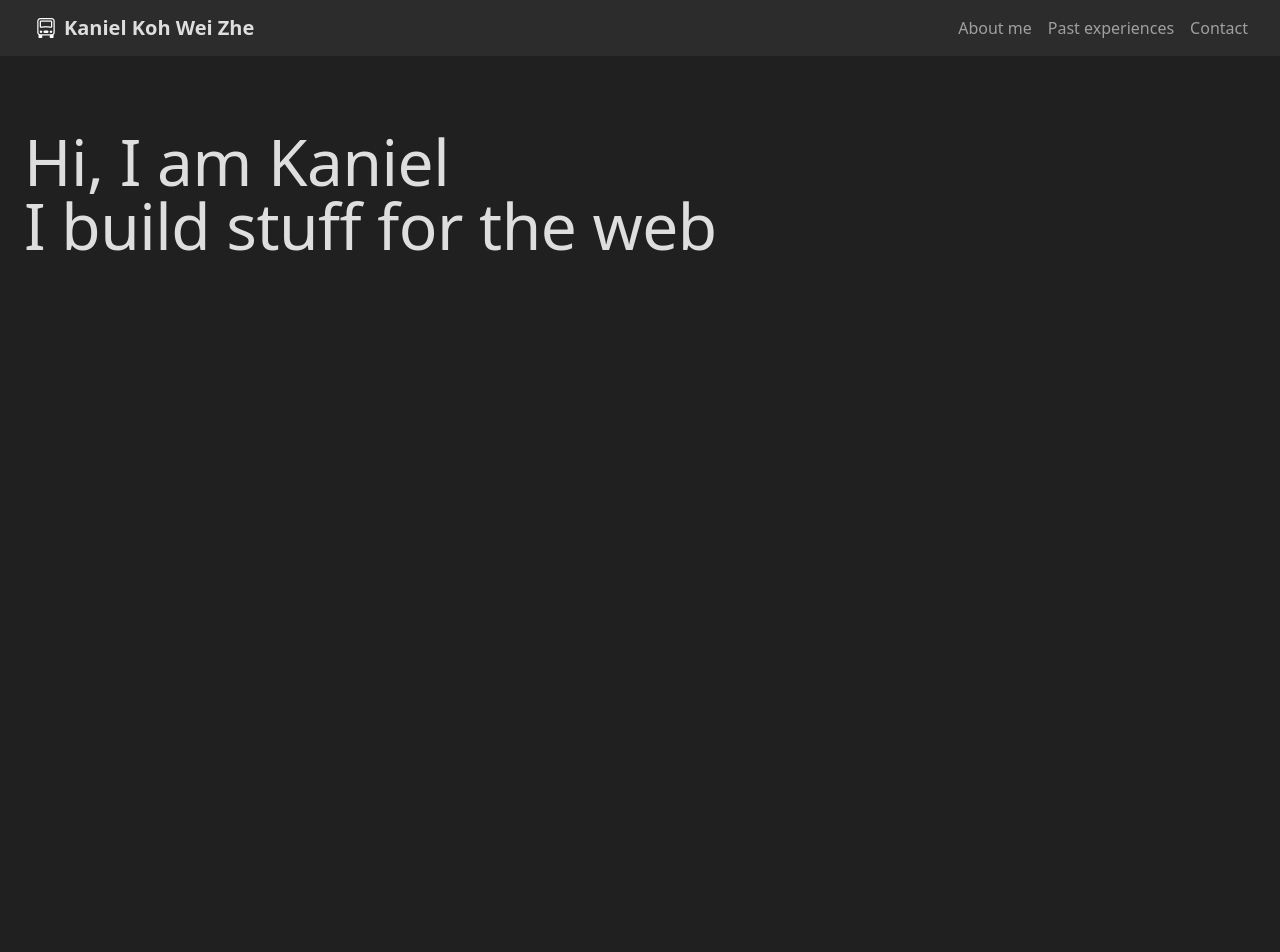
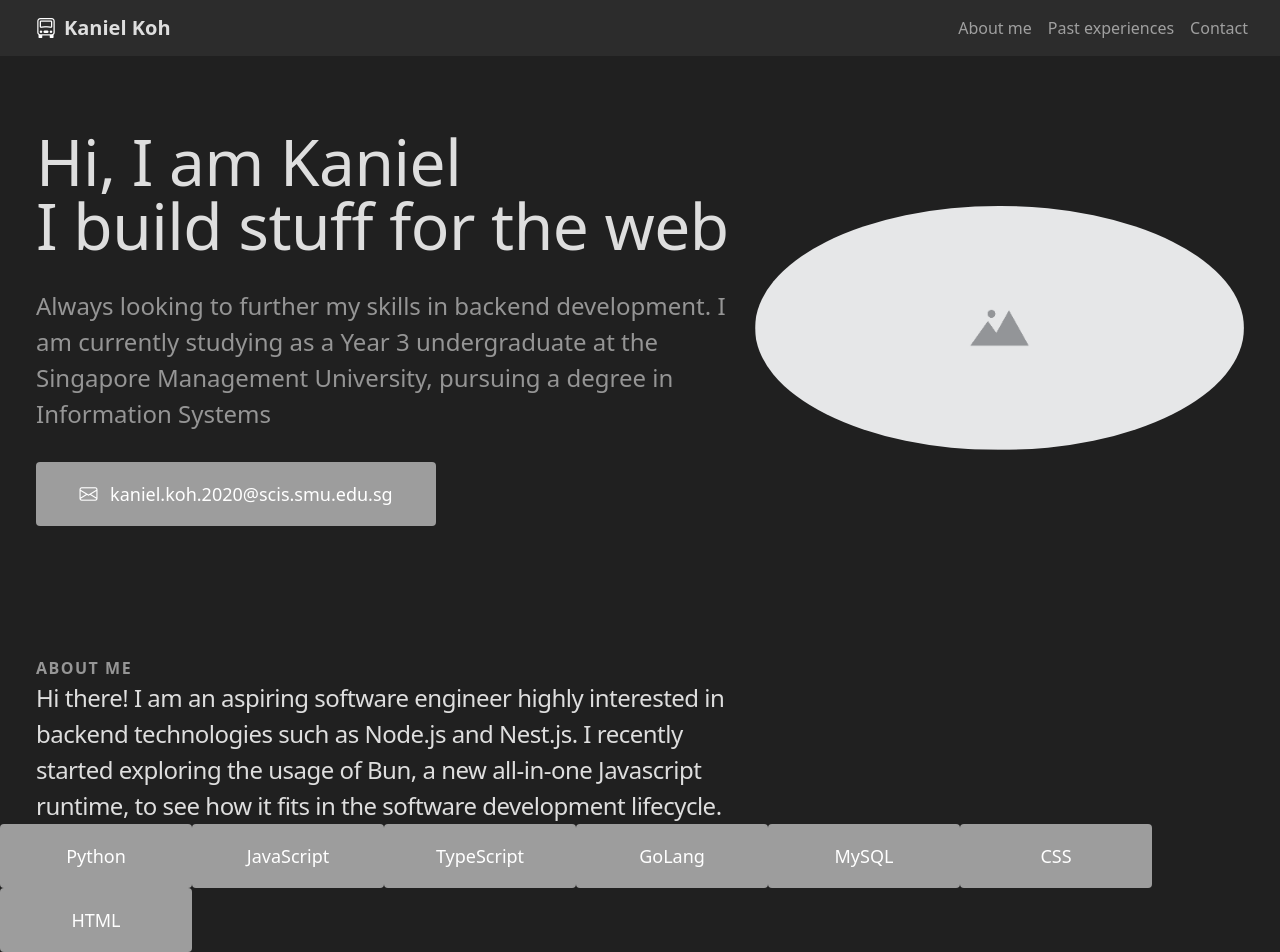
Before and after one commit to kaniel98/aboutme, a Vue app: page / in a window 1280 px wide. Before the commit the page ends 800 px from the top, so only its background shows below. Built offline with nearby package versions, Linux system fonts and the light colour scheme.

Commit message:
changes moar MOAR

```diff
--- a/src/App.vue
+++ b/src/App.vue
@@ -1,20 +1,28 @@
 <template>
-    <div class = "App">
+    <div class="App">
         <navigation-bar></navigation-bar>
-        <introduction-header></introduction-header>
+        <section id="introduction">
+            <introduction-header></introduction-header>
+            <about-me></about-me>
+        </section>
+        <language-buttons></language-buttons>
     </div>
 </template>
 
 <script lang="ts">
-import { defineComponent } from "vue";
-import NavigationBar from "./components/layouts/TheNavigationBar.vue";
-import IntroductionHeader from "./components/layouts/Introduction.vue";
+import { defineComponent } from 'vue';
+import NavigationBar from './components/layouts/TheNavigationBar.vue';
+import IntroductionHeader from './components/Introduction.vue';
+import AboutMe from './components/AboutMe.vue';
+import LanguageButtons from './components/layouts/LanguageButtons.vue';
 
 export default defineComponent({
-    name: "App",
+    name: 'App',
     components: {
-        "navigation-bar": NavigationBar,
-        "introduction-header": IntroductionHeader,
+        'navigation-bar': NavigationBar,
+        'introduction-header': IntroductionHeader,
+        'about-me': AboutMe,
+        'language-buttons': LanguageButtons,
     },
 });
 </script>
--- a/src/assets/global.css
+++ b/src/assets/global.css
@@ -1,4 +1,4 @@
-@import url("https://fonts.googleapis.com/css?family=Manrope");
+@import url('https://fonts.googleapis.com/css?family=Manrope');
 
 html {
     background-color: rgba(32, 32, 32, 1);
@@ -13,5 +13,9 @@ html {
 }
 
 .black-bg {
-    background-color: rgba(32, 32, 32, 0.80);
+    background-color: rgba(32, 32, 32, 0.8);
 }
+
+div.black-bg {
+    background-color: rgba(32, 32, 32, 1);
+}
--- /dev/null
+++ b/src/components/AboutMe.vue
@@ -0,0 +1,41 @@
+<template>
+    <div class="px-4 black-bg" style="padding-top: 130px">
+        <div class="container-xxl">
+            <div class="row">
+                <div class="col-md-7 text-center text-md-start">
+                    <mini-header :headerText="headerText"></mini-header>
+                    <div class="mini-header-body white-text">{{ headerBody }}</div>
+                </div>
+            </div>
+        </div>
+    </div>
+</template>
+
+<script lang="ts">
+import { defineComponent, toRefs, reactive } from 'vue';
+import MiniHeader from './layouts/MiniHeader.vue';
+
+export default defineComponent({
+    setup() {
+        const state = reactive({
+            headerText: 'ABOUT ME',
+            headerBody:
+                'Hi there! I am an aspiring software engineer highly interested in backend technologies such as Node.js and Nest.js. I recently started exploring the usage of Bun, a new all-in-one Javascript runtime, to see how it fits in the software development lifecycle. ',
+            email: 'kaniel.koh.2020@scis.smu.edu.sg',
+        });
+
+        return { ...toRefs(state) };
+    },
+    components: {
+        'mini-header': MiniHeader,
+    },
+    name: 'AboutMe',
+});
+</script>
+
+<style scoped>
+.mini-header-body {
+    font-size: 24px;
+    letter-spacing: -0.5px;
+}
+</style>
--- /dev/null
+++ b/src/components/Introduction.vue
@@ -0,0 +1,63 @@
+<template>
+    <div style="margin-top: 130px" class="black-bg px-4">
+        <div class="container-xxl">
+            <div class="row justify-content-center align-items-center">
+                <div class="col-md-7 text-center text-md-start">
+                    <div class="header-text white-text" style="margin-bottom: 30px">
+                        {{ header }}
+                    </div>
+                    <div class="header-body">
+                        {{ headerText }}
+                    </div>
+
+                    <base-button buttonType="emailButton" :text="email" :hyperlink="email">
+                        <template v-slot:icon>
+                            <i class="bi bi-envelope pe-2"></i>
+                        </template>
+                    </base-button>
+                </div>
+
+                <div class="col-md-5 text-center">
+                    <!-- d-none (Default none), d-md-block (Default medium size - Block) -->
+                    <img class="img-fluid d-none d-md-block rounded-circle" src="../assets/SM-placeholder.png" alt="placeholder" />
+                </div>
+            </div>
+        </div>
+    </div>
+</template>
+
+<script lang="ts">
+import { defineComponent, reactive, toRefs } from 'vue';
+import BaseButton from './layouts/BaseButton.vue';
+
+export default defineComponent({
+    setup() {
+        const state = reactive({
+            header: 'Hi, I am Kaniel\nI build stuff for the web',
+            headerText:
+                'Always looking to further my skills in backend development. I am currently studying as a Year 3 undergraduate at the Singapore Management University, pursuing a degree in Information Systems',
+            email: 'kaniel.koh.2020@scis.smu.edu.sg',
+            emailIcon: '<i class="bi bi-envelope"></i>',
+        });
+        return { ...toRefs(state) };
+    },
+    name: 'IntroductionHeader',
+    components: {
+        'base-button': BaseButton,
+    },
+});
+</script>
+
+<style scoped>
+.header-text {
+    font-size: 64px;
+    letter-spacing: -0.5px;
+    line-height: 1;
+    white-space: pre-line;
+}
+
+.header-body {
+    font-size: 24px;
+    color: rgba(149, 149, 149, 1);
+}
+</style>
--- /dev/null
+++ b/src/components/layouts/BaseButton.vue
@@ -0,0 +1,82 @@
+<template>
+    <!-- Use if there is email provided -->
+    <a :href="email" v-if="email">
+        <button :class="buttonClass">
+            <span>
+                <slot name="icon"></slot>
+                {{ text }}
+            </span>
+        </button>
+    </a>
+
+    <!-- Use if no link is provided -->
+    <button :class="buttonClass" v-else>
+        <span>
+            <slot name="icon"></slot>
+            {{ text }}
+        </span>
+    </button>
+</template>
+
+<script lang="ts">
+import { defineComponent } from 'vue';
+export default defineComponent({
+    name: 'BaseButton',
+    props: {
+        text: {
+            required: true,
+            type: String,
+        },
+        hyperlink: {
+            required: false,
+            type: String,
+        },
+        buttonType: {
+            required: true,
+            type: String,
+        },
+    },
+    computed: {
+        email() {
+            if (this.hyperlink) {
+                if (this.hyperlink.length > 0) {
+                    return `mailto:${this.hyperlink}`;
+                }
+            }
+            return false;
+        },
+
+        buttonClass() {
+            if (this.buttonType === 'emailButton') {
+                return 'btn button-grey text-white rounded-1 email-button';
+            }
+            return 'btn button-grey text-white rounded-1 language-button';
+        },
+    },
+});
+</script>
+
+<style scoped>
+.button-grey {
+    background-color: rgba(157, 157, 157, 1);
+}
+
+a {
+    all: unset;
+}
+
+.email-button {
+    font-size: 18px;
+    font-weight: semi-bold;
+    width: 400px;
+    height: 64px;
+    margin-top: 30px;
+}
+
+.language-button {
+    font-size: 18px;
+    font-weight: semi-bold;
+    width: 192px;
+    height: 64px;
+}
+</style>
--- a/src/components/layouts/Introduction.vue
+++ /dev/null
@@ -1,34 +0,0 @@
-<template>
-    <div style="margin-top: 130px" class="container-fluid px-4">
-        <div class="header-text white-text">
-            {{ header }}
-        </div>
-    </div>
-</template>
-
-<script lang="ts">
-import { defineComponent, reactive, toRefs } from "vue";
-
-export default defineComponent({
-    setup() {
-        const state = reactive({
-            header: "Hi, I am Kaniel\nI build stuff for the web",
-        });
-        return { ...toRefs(state) };
-    },
-    name: "IntroductionHeader",
-});
-</script>
-
-<style scoped>
-.header-text {
-    font-size: 64px;
-    letter-spacing: -0.5px;
-    line-height: 1;
-    white-space: pre-line;
-}
-
-div {
-    background-color: rgba(32, 32, 32, 1);
-}
-</style>
--- /dev/null
+++ b/src/components/layouts/LanguageButtons.vue
@@ -0,0 +1,41 @@
+<template>
+    <div class="black-bg">
+        <base-button buttonType="random" v-for="language in languages" :key="language.language" :text="language.language"></base-button>
+    </div>
+</template>
+
+<script lang="ts">
+import { defineComponent, ref } from 'vue';
+import BaseButton from './BaseButton.vue';
+import Language from '../../types/Languages';
+
+export default defineComponent({
+    setup() {
+        const languages = ref<Language[]>([
+            { language: 'Python' },
+            { language: 'JavaScript' },
+            { language: 'TypeScript' },
+            { language: 'GoLang' },
+            { language: 'MySQL' },
+            { language: 'CSS' },
+            { language: 'HTML' },
+        ]);
+
+        return {
+            languages,
+        };
+    },
+
+    components: {
+        'base-button': BaseButton,
+    },
+    name: 'LanguageButtons',
+});
+</script>
+
+<style scoped>
+base-button {
+    width: 64px
+}
+
+</style>
--- /dev/null
+++ b/src/components/layouts/MiniHeader.vue
@@ -0,0 +1,28 @@
+<template>
+    <div class="black-bg">
+        <div class="mini-header">{{ headerText }}</div>
+    </div>
+</template>
+
+<script lang="ts">
+import { defineComponent } from 'vue';
+
+export default defineComponent({
+    props: {
+        headerText: {
+            required: true,
+            type: String,
+        },
+    },
+    name: 'MiniHeader',
+});
+</script>
+
+<style scoped>
+.mini-header {
+    font-weight: bold;
+    color: rgba(222, 222, 222, 0.62);
+    font-size: 16px;
+    letter-spacing: 1.5px;
+}
+</style>
--- a/src/components/layouts/TheNavigationBar.vue
+++ b/src/components/layouts/TheNavigationBar.vue
@@ -3,8 +3,8 @@
         <div class="container-xxl">
             <a href="#intro" class="navbar-brand">
                 <i class="bi bi-truck-front me-2"></i>
-                <!-- The <span> HTML element is a generic inline container for phrasing content, which does not inherently represent anything. -->
-                <span class="fw-bold white-text">Kaniel Koh Wei Zhe</span>
+                <!-- The <span> HTML element is a generic inline container for phrasing content, :key="contact.username"which does not inherently represent anything. -->
+                <span class="fw-bold white-text">Kaniel Koh</span>
             </a>
             <!-- Toggle button for mobile navigation -->
             <button class="navbar-toggler" type="button" data-bs-toggle="collapse" data-bs-target="#main-nav" aria-controls="main-nav" aria-expanded="false" aria-label="Toggle-navigation">
--- /dev/null
+++ b/src/types/Languages.ts
@@ -0,0 +1,5 @@
+interface Language {
+    language:string
+}
+
+export default Language
```
Also changed, not shown: src/components/layouts/MediumHeader.vue (added, +28 -0 lines), src/assets/SM-placeholder.png (added), src/components/TechnicalSkills.vue (added).
